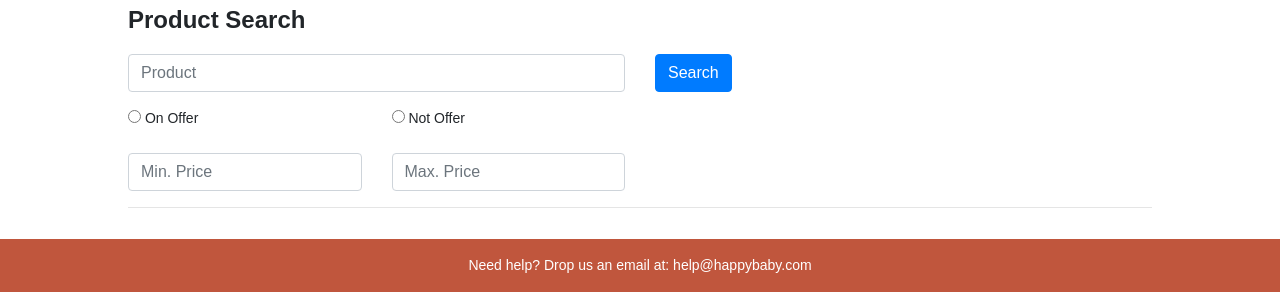
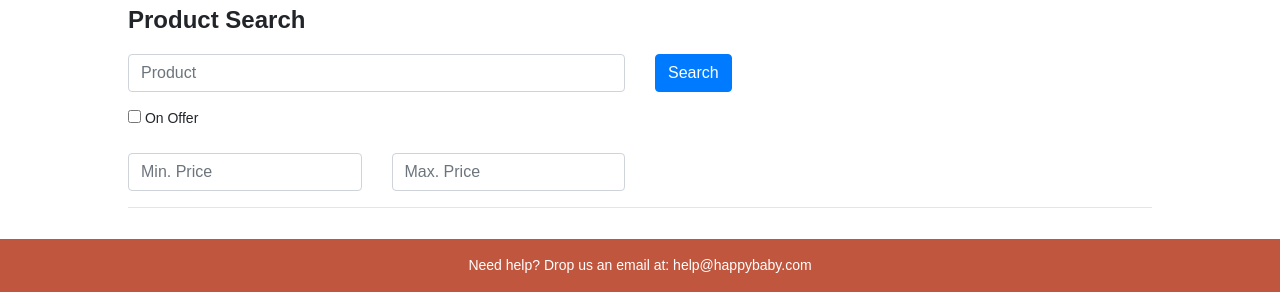
Before and after one commit to 15WattPowerBrick/ECAD_ASSG_1, a PHP site: page /ECAD_ASSG_1/search.php in a window 1280 px wide. Shown: the part 307-607 px from the top of the page. Run offline with PHP 8.4, Linux system fonts and the light colour scheme.

Commit message:
Fixed search filters

```diff
--- a/search.php
+++ b/search.php
@@ -22,25 +22,21 @@ include("header.php"); // Include the Page Layout header
         </div> <!-- End of 2nd row -->
 
         <div class="form-group row"> <!-- 3rd row -->
-            <div class="col-sm-3">
-                <input type="radio" name="on_offer" id="on_offer"
-                <?php echo !empty($_GET["on_offer"]) ? "checked" : ""; ?>>
-                <label for="on_offer">On Offer</label>
-            </div>
-            <div class="col-sm-3">
-                <input type="radio" name="not_offer" id="not_offer"
-                <?php echo !empty($_GET["not_offer"]) ? "checked" : ""; ?>>
-                <label for="not_offer">Not Offer</label>
-            </div>
-        </div> <!-- End of 3rd row -->
+    <div class="col-sm-3">
+        <input type="checkbox" name="on_offer" id="on_offer" value="on_offer"
+        <?php echo !empty($_GET["on_offer"]) ? "checked" : ""; ?>>
+        <label for="on_offer">On Offer</label>
+    </div>
+</div> <!-- End of 3rd row -->
+
 
         <div class="form-group row"> <!-- 4th row -->
             <div class="col-sm-3">
-                <input class="form-control" name="min_price" id="min_price" type="number" placeholder="Min. Price"
+                <input class="form-control" name="min_price" id="min_price" type="number" min='0' placeholder="Min. Price"
                 value="<?php echo !empty($_GET["min_price"]) ? $_GET["min_price"] : ""; ?>"/>
             </div>
             <div class="col-sm-3">
-                <input class="form-control" name="max_price" id="max_price" type="number" placeholder="Max. Price"
+                <input class="form-control" name="max_price" id="max_price" type="number" min='0' placeholder="Max. Price"
                 value="<?php echo !empty($_GET["max_price"]) ? $_GET["max_price"] : ""; ?>"/>
             </div>
         </div> <!-- End of 4th row -->
@@ -52,7 +48,7 @@ include("header.php"); // Include the Page Layout header
 
 
     // The non-empty search keyword is sent to server
-    if ((isset($_GET["keywords"]) && trim($_GET['keywords']) != "") || !empty($_GET["on_offer"]) || !empty($_GET["not_offer"])|| !empty($_GET["min_price"]) || !empty($_GET["max_price"])) {
+    if ((isset($_GET["keywords"]) && trim($_GET['keywords']) != "") || !empty($_GET["on_offer"]) ||  !empty($_GET["min_price"]) || !empty($_GET["max_price"])) {
 
         $qry = "SELECT * FROM product WHERE";
 
@@ -73,13 +69,7 @@ include("header.php"); // Include the Page Layout header
                 $qry .= "  Offered = 1 AND '$today' >= OfferStartDate AND '$today' <= OfferEndDate";
                 $criteria = 1;
             }
-            if (!empty($_GET["not_offer"])) {
-                if ($criteria == 1) {
-                    $qry .= " AND ";
-                }
-                $qry .= "  Offered = 0";
-                $criteria = 1;
-            }
+
             if (!empty($_GET["min_price"])) {
                 //$qry .= " AND Price >= ".$_GET["min_price"]."";
                 if ($criteria == 1) {
@@ -100,7 +90,7 @@ include("header.php"); // Include the Page Layout header
 
 
 
-        echo $qry;
+        // echo $qry;
 
         // To Do (DIY): Retrieve list of product records with "ProductTitle"
         // contains the keyword entered by shopper, and display them in a table.
```
